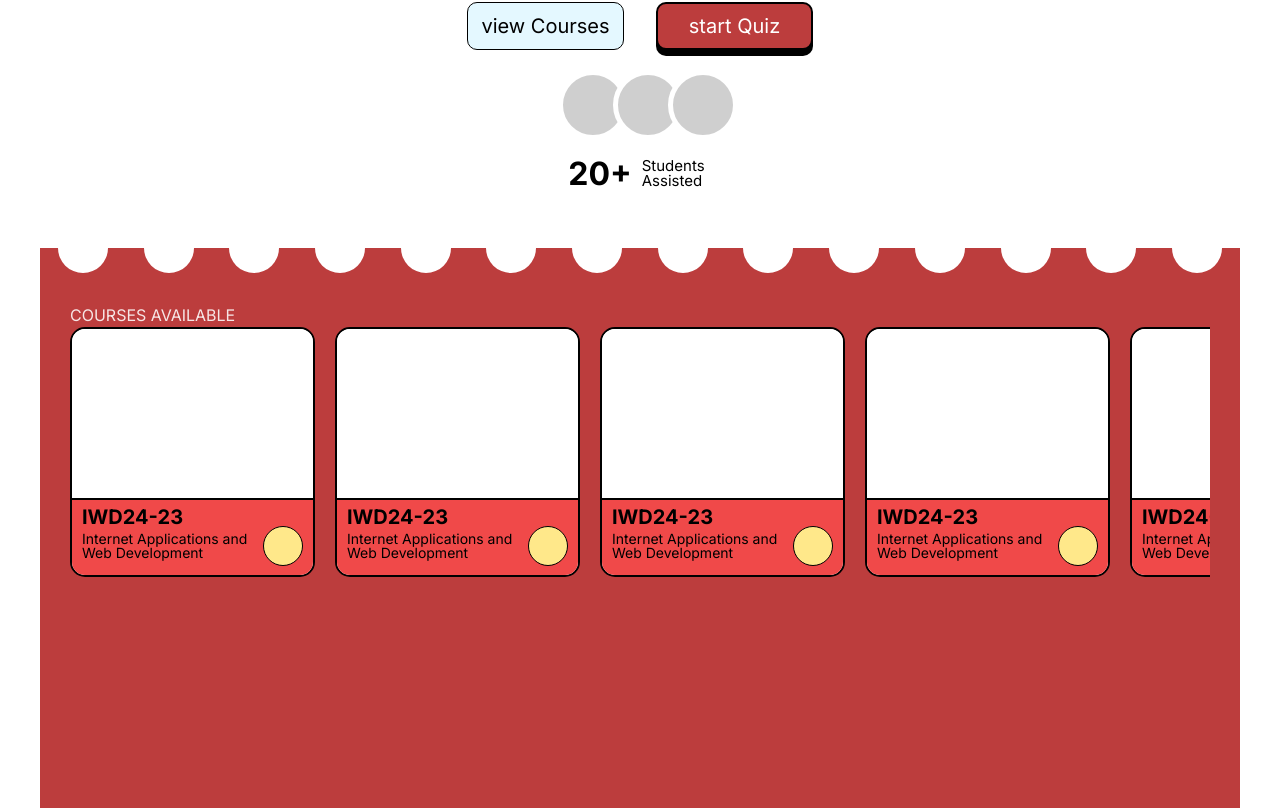
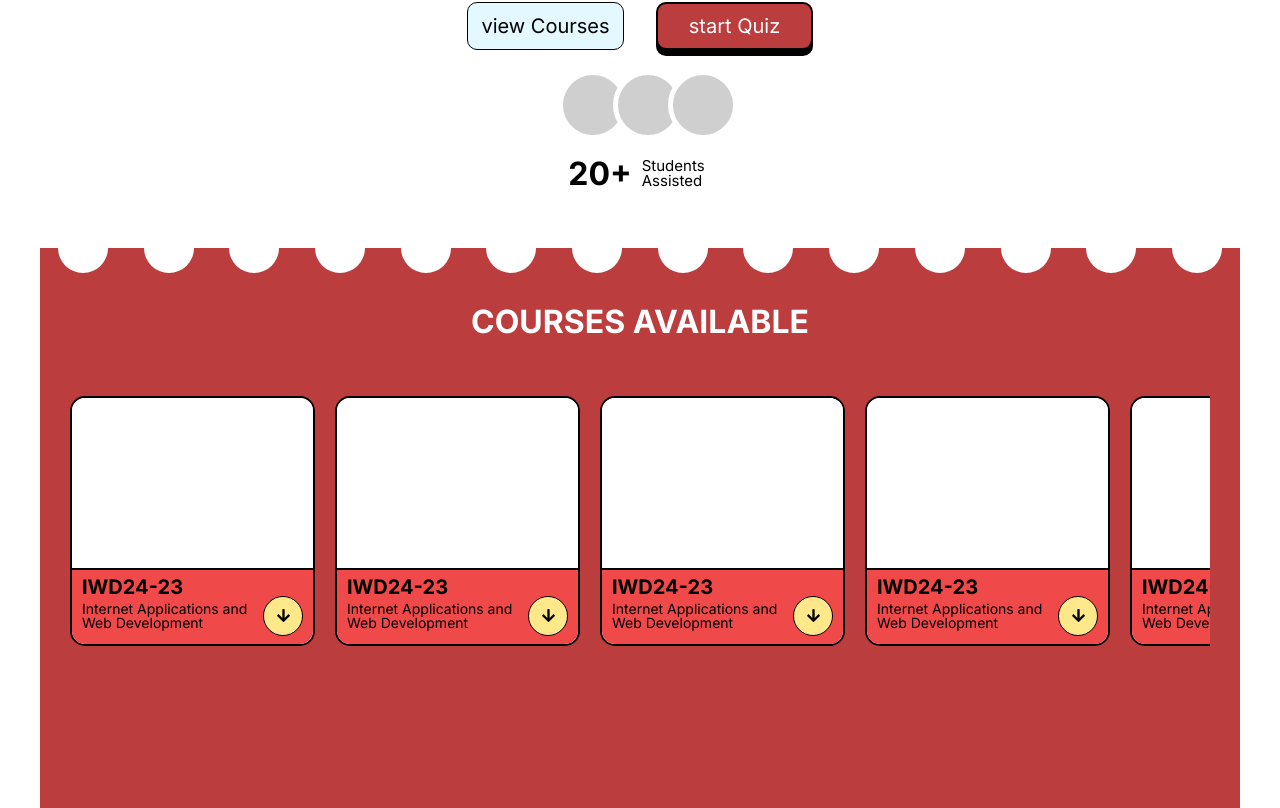
Before and after one commit to andresmotta9/fanshawe-survey-front, a React (Vite) app: page / in a window 1280 px wide. Shown: the part 508-1316 px from the top of the page. Built offline with nearby package versions, Linux system fonts and the light colour scheme; no server answers; a web font is replaced by a local one.

Commit message:
Add framer-motion and react-icons; enhance CourseCards component with animations and button functionality

```diff
--- a/package.json
+++ b/package.json
@@ -11,8 +11,10 @@
   },
   "dependencies": {
     "@tailwindcss/vite": "^4.0.11",
+    "framer-motion": "^12.4.10",
     "react": "^19.0.0",
     "react-dom": "^19.0.0",
+    "react-icons": "^5.5.0",
     "react-responsive": "^10.0.1"
   },
   "devDependencies": {
--- a/src/components/courseCard/index.jsx
+++ b/src/components/courseCard/index.jsx
@@ -1,20 +1,37 @@
-import "./styles.css"
+import "./styles.css";
+import { motion, transform } from "framer-motion";
+import { useState } from "react";
+import { FaArrowRight,FaArrowDown } from "react-icons/fa";
 
-export default function CourseCards(props){
-    return (
-        <div className="courseCard">
-            <div className="courseImage">
-
-            </div>
-            <div  className="courseDescription">
-                <div className="courseTitle">IWD24-23</div>
-                <div className="courseDetails">
-                    <div className="courseName"> Internet Applications and Web Development</div>
-                    <div className="courseButton">
-
-                    </div>
-                </div>
-            </div>
+export default function CourseCards(props) {
+  let [cardButtonClicked, setCardButtonClicked] = useState(false);
+  return (
+    <motion.div
+      className="courseCard"
+      initial={{ y: 0 }}
+      animate={{
+        y: cardButtonClicked ? 0 : 15,
+        boxShadow: cardButtonClicked
+          ? "0px 7px 0px 0px rgba(0,0,0,1)"
+          : null,
+      }}
+    >
+      <div className="courseImage"></div>
+      <div className="courseDescription">
+        <div className="courseTitle">IWD24-23</div>
+        <div className="courseDetails">
+          <div className="courseName">
+            {" "}
+            Internet Applications and Web Development
+          </div>
+          <div
+            className="courseButton"
+            onClick={() => setCardButtonClicked(!cardButtonClicked)}
+          >
+            { cardButtonClicked ? <FaArrowRight /> : <FaArrowDown />}
+          </div>
         </div>
-    )
+      </div>
+    </motion.div>
+  );
 }
--- a/src/components/courseCard/styles.css
+++ b/src/components/courseCard/styles.css
@@ -49,3 +49,10 @@
     border: 1px solid black;
 
 }
+.courseButton{
+    display: flex;
+    justify-content: center;
+    align-items: center;
+    font-size: 15px;
+    cursor: pointer;
+}
--- a/src/features/coursesSection/index.jsx
+++ b/src/features/coursesSection/index.jsx
@@ -1,6 +1,7 @@
 import CourseCards from "../../components/courseCard"
 import "./styles.css"
 import { useMediaQuery } from 'react-responsive'
+
 
 export default function CoursesSection(){
 
--- a/src/features/coursesSection/styles.css
+++ b/src/features/coursesSection/styles.css
@@ -18,7 +18,21 @@
     display: flex;
     overflow-x: auto;
     scrollbar-width: none;
+    padding-bottom: 50px;
 
+}
+.coursesSectionContent{
+    margin: 16px;
+}
+.TextHeading{
+    font-size: 32px;
+    font-weight: 700;
+    color: white;
+    width: 207px;
+    text-align: center;
+    margin: auto;
+    margin-bottom: 40px;
+    line-height: 120%;
 }
 
 
@@ -32,5 +46,8 @@
     .coursesSectionContent{
         margin: 30px;
     }
+    .TextHeading{
+        width: 400px;
+    }
 
 }
```
Also changed, not shown: 1 other file (tests, documents, lock files or other folders).
